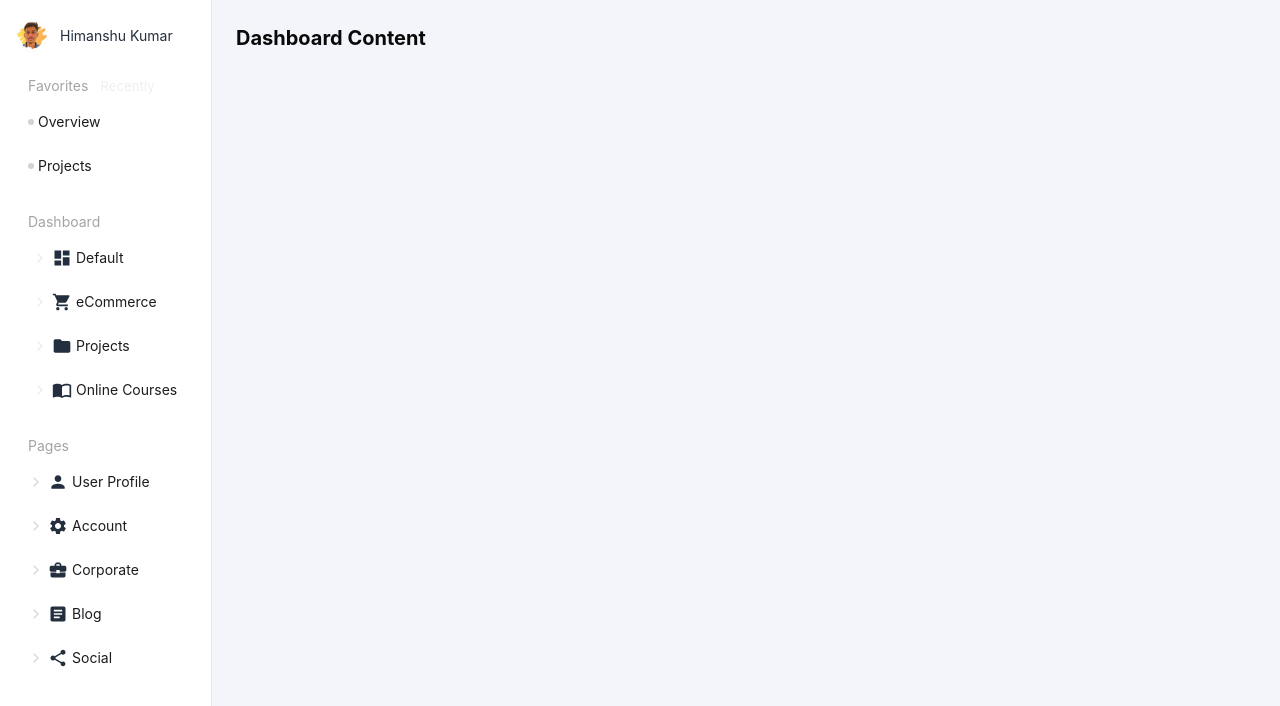
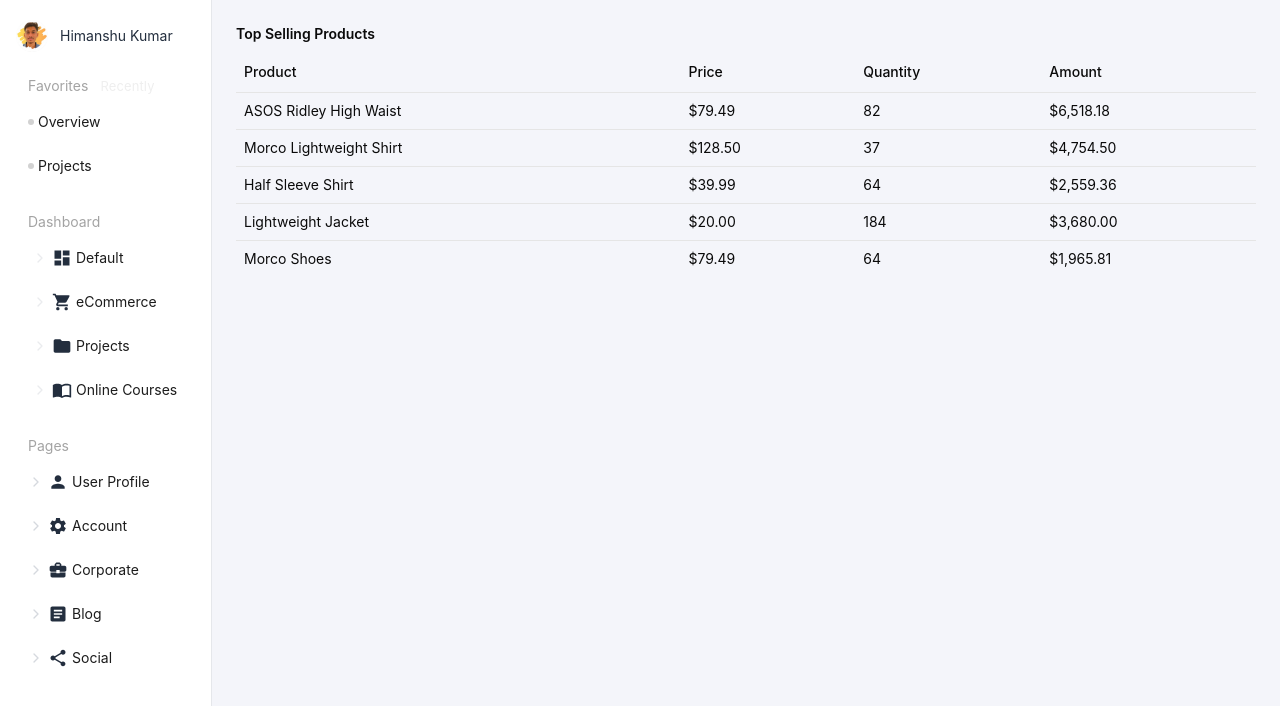
Before and after one commit to himanshu-mishu/juspay-ui-dashboard-assignment, a React (Vite) app: page / in a window 1280 px wide. Shown: the top 706 px of the page. Built offline with nearby package versions, Linux system fonts and the light colour scheme.

Commit message:
feat: import shadcn table component and render dynamic product table; configure vite setup

```diff
--- a/src/App.jsx
+++ b/src/App.jsx
@@ -1,10 +1,11 @@
 import MainLayout from "./components/layout/MainLayout";
+import TopSellingTable from "./components/dashboard/TopSellingTable.jsx";
 
 function App() {
   return (
     <MainLayout>
       <div>
-        <h1 className="text-xl font-bold">Dashboard Content</h1>
+        <TopSellingTable />
       </div>
     </MainLayout>
   );
--- a/src/components/dashboard/TopSellingTable.jsx
+++ b/src/components/dashboard/TopSellingTable.jsx
@@ -0,0 +1,47 @@
+import React from "react";
+import {
+  Table,
+  TableHeader,
+  TableRow,
+  TableHead,
+  TableBody,
+  TableCell,
+} from "@/components/ui/Table";
+
+const TopSellingTable = () => {
+  const products = [
+    { name: "ASOS Ridley High Waist", price: "$79.49", quantity: 82, amount: "$6,518.18" },
+    { name: "Morco Lightweight Shirt", price: "$128.50", quantity: 37, amount: "$4,754.50" },
+    { name: "Half Sleeve Shirt", price: "$39.99", quantity: 64, amount: "$2,559.36" },
+    { name: "Lightweight Jacket", price: "$20.00", quantity: 184, amount: "$3,680.00" },
+    { name: "Morco Shoes", price: "$79.49", quantity: 64, amount: "$1,965.81" },
+  ];
+
+  return (
+    <div>
+      <h2 className="text-sm font-semibold mb-2">Top Selling Products</h2>
+      <Table>
+        <TableHeader>
+          <TableRow>
+            <TableHead>Product</TableHead>
+            <TableHead>Price</TableHead>
+            <TableHead>Quantity</TableHead>
+            <TableHead>Amount</TableHead>
+          </TableRow>
+        </TableHeader>
+        <TableBody>
+          {products.map((product, idx) => (
+            <TableRow key={idx}>
+              <TableCell>{product.name}</TableCell>
+              <TableCell>{product.price}</TableCell>
+              <TableCell>{product.quantity}</TableCell>
+              <TableCell>{product.amount}</TableCell>
+            </TableRow>
+          ))}
+        </TableBody>
+      </Table>
+    </div>
+  );
+};
+
+export default TopSellingTable;
--- /dev/null
+++ b/src/components/ui/Table.jsx
@@ -0,0 +1,121 @@
+import * as React from "react"
+
+import { cn } from "@/lib/utils"
+
+function Table({
+  className,
+  ...props
+}) {
+  return (
+    <div data-slot="table-container" className="relative w-full overflow-x-auto">
+      <table
+        data-slot="table"
+        className={cn("w-full caption-bottom text-sm", className)}
+        {...props} />
+    </div>
+  );
+}
+
+function TableHeader({
+  className,
+  ...props
+}) {
+  return (
+    <thead
+      data-slot="table-header"
+      className={cn("[&_tr]:border-b", className)}
+      {...props} />
+  );
+}
+
+function TableBody({
+  className,
+  ...props
+}) {
+  return (
+    <tbody
+      data-slot="table-body"
+      className={cn("[&_tr:last-child]:border-0", className)}
+      {...props} />
+  );
+}
+
+function TableFooter({
+  className,
+  ...props
+}) {
+  return (
+    <tfoot
+      data-slot="table-footer"
+      className={cn("bg-muted/50 border-t font-medium [&>tr]:last:border-b-0", className)}
+      {...props} />
+  );
+}
+
+function TableRow({
+  className,
+  ...props
+}) {
+  return (
+    <tr
+      data-slot="table-row"
+      className={cn(
+        "hover:bg-muted/50 data-[state=selected]:bg-muted border-b transition-colors",
+        className
+      )}
+      {...props} />
+  );
+}
+
+function TableHead({
+  className,
+  ...props
+}) {
+  return (
+    <th
+      data-slot="table-head"
+      className={cn(
+        "text-foreground h-10 px-2 text-left align-middle font-medium whitespace-nowrap [&:has([role=checkbox])]:pr-0 [&>[role=checkbox]]:translate-y-[2px]",
+        className
+      )}
+      {...props} />
+  );
+}
+
+function TableCell({
+  className,
+  ...props
+}) {
+  return (
+    <td
+      data-slot="table-cell"
+      className={cn(
+        "p-2 align-middle whitespace-nowrap [&:has([role=checkbox])]:pr-0 [&>[role=checkbox]]:translate-y-[2px]",
+        className
+      )}
+      {...props} />
+  );
+}
+
+function TableCaption({
+  className,
+  ...props
+}) {
+  return (
+    <caption
+      data-slot="table-caption"
+      className={cn("text-muted-foreground mt-4 text-sm", className)}
+      {...props} />
+  );
+}
+
+export {
+  Table,
+  TableHeader,
+  TableBody,
+  TableFooter,
+  TableHead,
+  TableRow,
+  TableCell,
+  TableCaption,
+}
--- a/vite.config.js
+++ b/vite.config.js
@@ -1,8 +1,13 @@
 import { defineConfig } from "vite";
 import react from "@vitejs/plugin-react";
 import tailwindcss from "@tailwindcss/vite";
+import path from "path";
 
-// https://vite.dev/config/
 export default defineConfig({
   plugins: [react(), tailwindcss()],
+  resolve: {
+    alias: {
+      "@": path.resolve(__dirname, "src"),
+    },
+  },
 });
```
